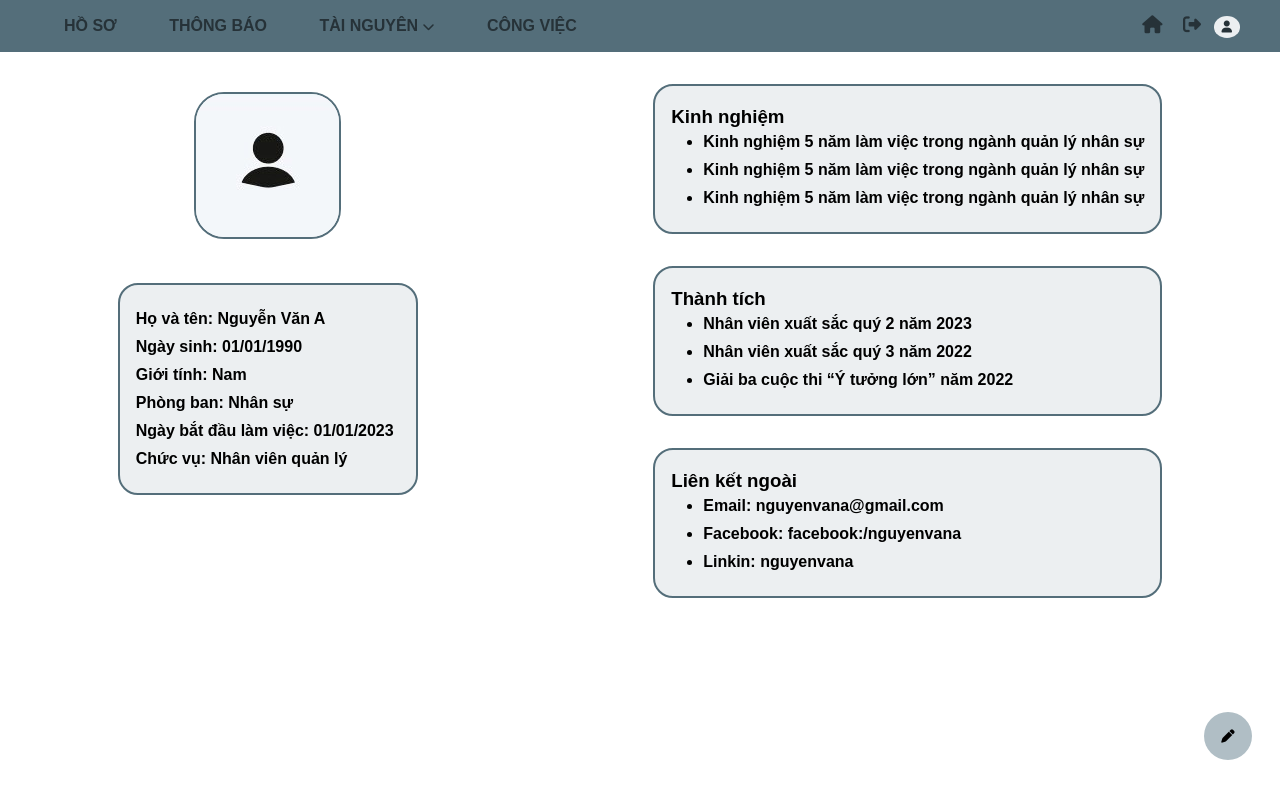
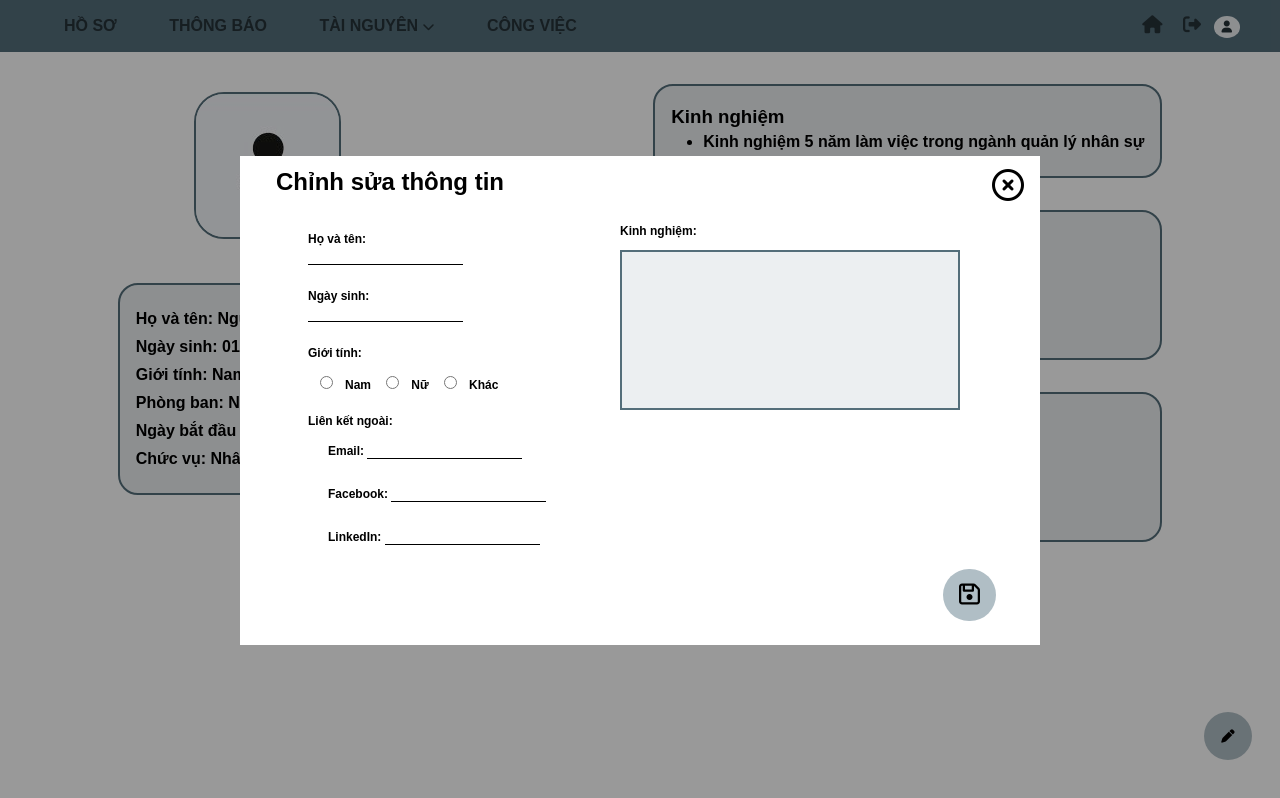
Before and after one commit to thanhan2k/company-website, a plain HTML site: page source/profile.html in a window 1280 px wide. Both pictures are taken after a click on the button 1228 px from the left and 736 px from the top of the page. Drawn offline with Linux system fonts and the light colour scheme.

Commit message:
modal profile edit

```diff
--- /dev/null
+++ b/source/js/profile.js
@@ -0,0 +1,37 @@
+// modal js
+let editButton = document.querySelector('.js-btn-edit');
+
+editButton.addEventListener('click', showModal)
+function showModal() {
+    let modal = document.querySelector('.js-modal');
+    modal.classList.add('open');
+}
+
+let closeButton = document.querySelector('.js-modal-closeBtn');
+closeButton.addEventListener('click', hideModal);
+function hideModal() {
+    let modal = document.querySelector('.js-modal');
+    modal.classList.remove('open');
+}
+
+//profile js
+// lấy dữ liệu đăng nhập từ login page
+let account = JSON.parse(sessionStorage.getItem('account'));
+// lấy dữ liệu của các nhân viên trên local storage
+let employees = JSON.parse(localStorage.getItem('employees'));
+// Lấy ra nhân viên có user-name trùng user-name với tài khoản đã nhập liệu ở login page
+let employee;
+for (let i = 0; i < employees.length; ++i) {
+    if (account.user === employees[i].user)
+        employee = employees[i];
+}
+
+console.log(employee.socialLink.facebook);
+
+let renderpage = document.querySelector('body');
+
+renderpage.addEventListener('load', renderProfilePage());
+
+function renderProfilePage() {
+    console.log(renderpage);
+}
--- a/source/profile.html
+++ b/source/profile.html
@@ -7,6 +7,7 @@
     <meta name="viewport" content="width=device-width, initial-scale=1.0">
     <title>Hồ sơ</title>
     <link rel="stylesheet" href="../styles/header.css">
+    <link rel="stylesheet" href="../styles/modal.css">
     <link rel="stylesheet" href="../styles/profile.css">
     <link rel="stylesheet"
         href="../assets/fonts-icon/fontawesome-free-6.4.0-web/fontawesome-free-6.4.0-web/css/all.min.css">
@@ -75,8 +76,6 @@
                     <h3>Kinh nghiệm</h3>
                     <ul class="experience-list">
                         <li>Kinh nghiệm 5 năm làm việc trong ngành quản lý nhân sự</li>
-                        <li>Kinh nghiệm 5 năm làm việc trong ngành quản lý nhân sự</li>
-                        <li>Kinh nghiệm 5 năm làm việc trong ngành quản lý nhân sự</li>
                     </ul>
                 </div>
 
@@ -100,11 +99,61 @@
             </div>
             <!-- End: personal description -->
         </div>
-        <button class="btn-edit">
+        <button class="btn-edit js-btn-edit">
             <i class="fa-solid fa-pen"></i>
         </button>
         <!-- start: Edit button -->
     </div>
+
+    <div class="modal js-modal">
+        <div class="modal-container">
+            <div class="modal-closeBtn js-modal-closeBtn">
+                <i class="fa-sharp fa-regular fa-circle-xmark"></i>
+            </div>
+            <div class="modal-header">
+                <h1>Chỉnh sửa thông tin</h1>
+            </div>
+            <div class="modal-body">
+                <div class="modal--body__left">
+                    <label for="modal-name" class="modal-label">Họ và tên:</label>
+                    <input type="text" id="modal-name">
+                    <label for="modal-brithdate" class="modal-label">Ngày sinh:</label>
+                    <input type="text" id="modal-brithdate">
+                    <label for="modal-brithdate" class="modal-label modal-gender">Giới tính:</label>
+                    <input type="radio" name="gender" id="male" value="Nam">Nam
+                    <input type="radio" name="gender" id="female" value="Nữ">Nữ
+                    <input type="radio" name="gender" id="orther" value="khác">Khác
+                </div>
+                <div class="modal--body__right">
+                    <h4>Kinh nghiệm:</h4>
+                    <div contenteditable="true" class="content-experiences"></div>
+                </div>
+            </div>
+
+            <div class="modal-footer">
+                <h4>Liên kết ngoài:</h4>
+                <div class="modal-social-link">
+                    <label for="modal-email" class="modal-label">Email:</label>
+                    <input type="text" id="modal-email">
+                </div>
+                <div class="modal-social-link">
+                    <label for="modal-fb" class="modal-label">Facebook:</label>
+                    <input type="text" id="modal-fb">
+                </div>
+                <div class="modal-social-link">
+                    <label for="modal-linkedIn" class="modal-label">LinkedIn:</label>
+                    <input type="text" id="modal-linkedIn">
+                </div>
+                <button class="modal-saveBtn js-modal-saveBtn">
+                    <i class="fa-regular fa-floppy-disk"></i>
+                </button>
+            </div>
+
+
+        </div>
+    </div>
+
+    <script src="./js/profile.js"></script>
 </body>
 
 </html>
--- /dev/null
+++ b/styles/modal.css
@@ -0,0 +1,114 @@
+.modal {
+    position: fixed;
+    top: 0;
+    right: 0;
+    bottom: 0;
+    left: 0;
+    background-color: rgba(0, 0, 0, 0.4);
+    align-items: center;
+    display: none;
+    justify-content: center;
+    font-weight: 600;
+    font-size: 12px;
+}
+
+.modal-container {
+    background: #fff;
+    width: 800px;
+    min-height: 300px;
+}
+
+.modal-closeBtn {
+    float: right;
+    padding: 12px 16px;
+    font-size: 32px;
+    cursor: pointer;
+}
+
+.modal-closeBtn:hover i {
+    color: rgb(193, 9, 9);
+}
+
+.modal-header {
+    display: inline-block;
+    padding: 12px 36px;
+}
+
+.modal-body {
+    padding: 16px 16px 0px 16px;
+    display: flex;
+    justify-content: space-around;
+    margin-bottom: 4px;
+}
+
+.modal-body .modal--body__left {
+    flex: 2;
+    margin-left: 48px;
+    padding: 4px;
+}
+
+.modal-body .modal--body__right {
+    flex: 2;
+}
+
+.modal-body .modal-label {
+    display: block;
+    padding: 4px 0px;
+}
+
+ input[type="text"] {
+    border: none;
+    border-bottom: 1px solid black;
+    outline: none;
+    /* loại bỏ đường viền xung quanh ô input khi được focus */
+    margin-bottom: 20px;
+    font-size: 12px;
+}
+
+input[type="radio"] {
+    margin: 12px;
+}
+
+
+.modal--body__right .content-experiences {
+    width: 340px;
+    min-height: 160px;
+    border: 2px solid #546E7A;
+    background: #ECEFF1;
+    text-indent: 8px;
+    font-size: 20px;
+}
+
+.modal-footer {
+    padding: 0px 16px;
+    margin-left: 52px;
+}
+
+.modal-footer .modal-social-link {
+    padding: 4px;
+    margin-left: 16px;
+    /* display: inline-block; */
+}
+
+.modal-saveBtn {
+    float: right;
+    margin-bottom: 24px;
+    margin-right: 28px;
+    padding: 12px 16px;
+    font-size: 24px;
+    border-radius: 100px;
+    background: #B0BEC5;
+    border: none;
+}
+
+.modal-saveBtn:hover {
+    opacity: 0.8;
+}
+
+h4 {
+    margin-bottom: 12px;
+}
+
+.open {
+    display: flex;
+}
```
Also changed, not shown: source/js/login.js (+8 -2 lines).
